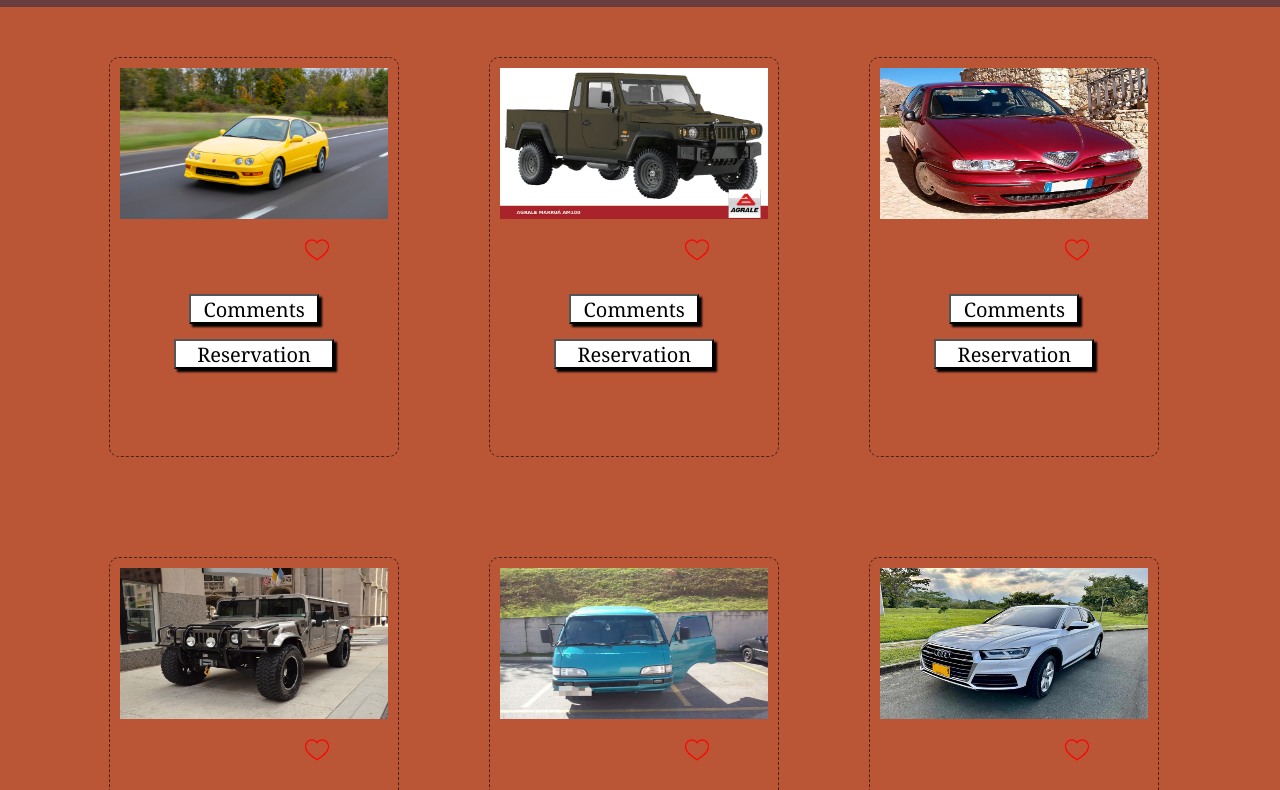
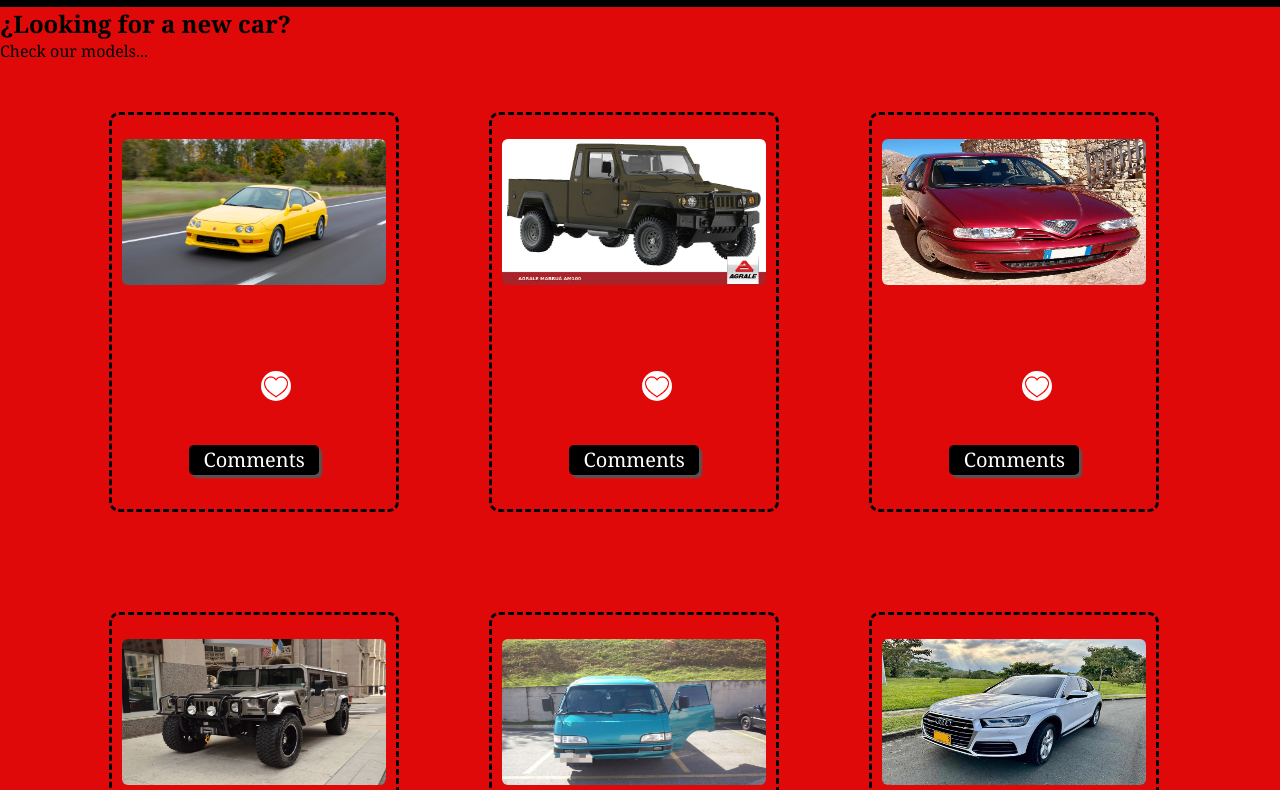
Before and after one commit to Alejandro-Bernal-M/API-based-project, a website built with webpack: page src/index.html in a window 1280 px wide. Shown: the part 73-863 px from the top of the page. Built offline with nearby package versions, Linux system fonts and the light colour scheme; no server answers.

Commit message:
Layout and buttons

```diff
--- a/src/index.html
+++ b/src/index.html
@@ -22,7 +22,12 @@
     </div>
   </div>
  <section class="container">
-  <div class="card-holder"></div>
+  <div>
+    <h2>¿Looking for a new car?</h2>
+    <p>Check our models...</p>
+  </div>
+  <div class="card-holder">
+  </div>
  </section>
  <section class="counter-section">
   <div class="counters">
--- a/src/modules/cardsConstructor.js
+++ b/src/modules/cardsConstructor.js
@@ -19,24 +19,23 @@ export default async () => {
     const name = document.createElement('h2');
     name.classList.add('name');
     imgAndTitle.appendChild(name);
+    newCard.appendChild(imgAndTitle);
+    const divLikes = document.createElement('div');
+    divLikes.classList.add('divLikes');
+    const likeCounter = document.createElement('p');
+    likeCounter.classList.add('likeCounter');
+    likeCounter.textContent = '';
+    divLikes.appendChild(likeCounter);
     const likes = document.createElement('div');
     likes.style.backgroundImage = `url('${nolike}')`;
     likes.style.backgroundSize = '100% 100%';
     likes.classList.add('likes');
-    imgAndTitle.appendChild(likes);
-    newCard.appendChild(imgAndTitle);
-    const likeCounter = document.createElement('p');
-    likeCounter.classList.add('likeCounter');
-    likeCounter.textContent = '';
-    newCard.appendChild(likeCounter);
+    divLikes.appendChild(likes);
+    newCard.appendChild(divLikes);
     const btnCom = document.createElement('button');
     btnCom.classList.add('btn', 'btncom');
     btnCom.textContent = 'Comments';
     newCard.appendChild(btnCom);
-    const btnRes = document.createElement('button');
-    btnRes.classList.add('btn', 'btnres');
-    btnRes.textContent = 'Reservation';
-    newCard.appendChild(btnRes);
     newCard.id = counter;
     holder.appendChild(newCard);
     counter += 1;
--- a/src/modules/likeCounter.js
+++ b/src/modules/likeCounter.js
@@ -5,7 +5,7 @@ export default async () => {
   const likes = await getLikesFromAPI();
   likeCounters.forEach((counter) => {
     for (let i = 0; i < likes.length; i += 1) {
-      if (likes[i].item_id === counter.parentNode.childNodes[1].childNodes[0].textContent) {
+      if (likes[i].item_id === counter.parentNode.previousSibling.textContent) {
         counter.innerHTML = `likes ${likes[i].likes}`;
       }
     }
--- a/src/styles.css
+++ b/src/styles.css
@@ -6,9 +6,9 @@
 }
 
 :root {
-  --color-1: #ba5536;
+  --color-1: #df0909;
   --color-2: #a43820;
-  --color-3: #693d3d;
+  --color-3: #000000;
   --color-4: #46211a;
 }
 
@@ -65,18 +65,24 @@ body {
   height: 400px;
   width: 290px;
   justify-self: center;
+  justify-content: space-around;
   display: flex;
   flex-direction: column;
   align-items: center;
   gap: 15px;
-  border: 1px dashed var(--color-4);
-  padding: 10px;
+  border: 3px dashed var(--color-3);
+  padding: 10px 10px 20px 10px;
   border-radius: 10px;
 }
 
 .imgDiv {
   height: 40%;
   width: 100%;
+  border-radius: 6px;
+}
+
+.name {
+  text-transform: uppercase;
 }
 
 .imgAndTitle {
@@ -86,28 +92,36 @@ body {
   justify-content: space-around;
 }
 
+.divLikes {
+  width: 30%;
+  display: flex;
+  justify-content: space-around;
+  align-items: center;
+}
+
 .likes {
   height: 30px;
   width: 30px;
   position: relative;
   left: 10px;
   border-radius: 100%;
+  background-color: #fff;
+  padding: 1px;
 }
 
 .btn {
-  background: #fff;
-  box-shadow: 3px 3px 2px black;
+  background: var(--color-3);
+  box-shadow: 3px 3px 2px rgb(87, 84, 84);
   font-size: 20px;
+  border: none;
+  cursor: pointer;
+  border-radius: 5px;
+  color:#fff
 }
 
 .btncom {
   height: 30px;
   width: 130px;
-}
-
-.btnres {
-  height: 30px;
-  width: 160px;
 }
 
 .footer {
@@ -134,7 +148,7 @@ body {
   width: 650px;
   height: auto;
   margin: 0 auto;
-  background-color: rgba(36, 113, 163, 0.8);
+  background-color: rgba(9, 91, 199, 0.945);
   top: 20px;
   left: 300px;
   z-index: 4;
@@ -154,9 +168,10 @@ body {
   width: 100%;
   height: 100%;
   display: none;
-  background: rgba(193, 199, 208, 0.8);
+  background: rgba(193, 199, 208, 0.897);
   overflow-y: scroll;
   z-index: 3;
+  padding: 50px;
 }
 
 .close {
```
